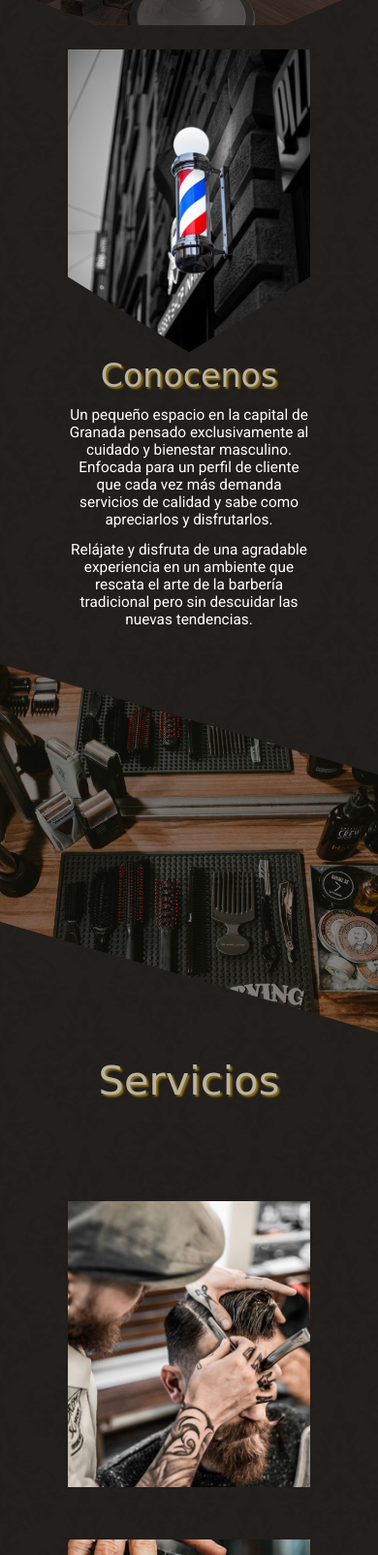
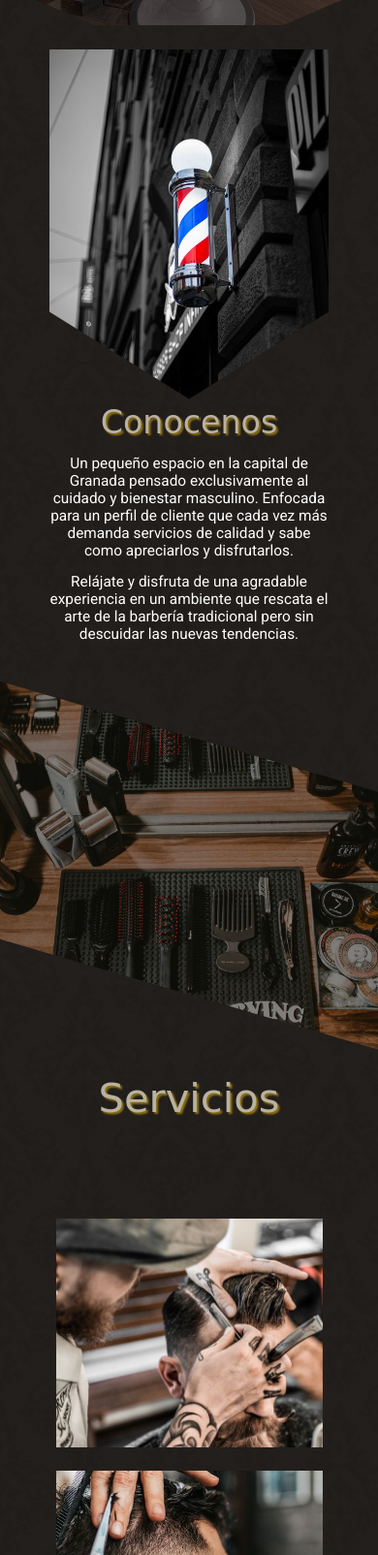
Before and after one commit to What-a-Shame/Stilizzato, a plain HTML site: page index.html in a window 390 px wide. Shown: the part 396-2000 px from the top of the page at 97% size. Drawn offline with Linux system fonts and the light colour scheme; a web font is replaced by a local one.

Commit message:
Nuevo responsive

```diff
--- a/style.css
+++ b/style.css
@@ -348,8 +348,8 @@ section#galeria div#imagenes {
 }
 
 section#galeria div#imagenes img {
-    max-width: 450px;
-    max-height: 45vh;
+    width: 450px;
+    height: 45vh;
     object-fit: cover;
     transition: all .3s ease-in-out;
 }
@@ -394,23 +394,55 @@ footer > div::after {
 
 /* Media Query */
 
-@media (max-width: 960px) {
-    .header div#logo {
-        margin-top: 50px;
+@media (max-width: 1120px) {
+    section#nosotros {
+        flex-direction: column-reverse;
+        justify-content: center;
+        align-items: center;
+    }
+
+    section#nosotros div#barbero img {
+        clip-path: polygon(0% 0%, 100% 0, 100% 75%, 50% 100%, 0 75%);
     }
 }
 
-@media (max-width: 768px) {
+@media (max-width: 960px) {
+    .header div#logo {
+        margin-top: 80px;
+    }
+
+    .header {
+        height: 70vh;
+    }
+
     .header {
         clip-path: polygon(0 0, 100% 0, 100% 90%, 75% 100%, 25% 100%, 0 90%);
     }
 }
 
+@media (max-width: 600px) {
+    main section {
+        width: 95%;
+        padding: 25px;
+    }
+
+    section#nosotros div#barbero,
+    section#nosotros div:first-child {
+        width: 90%;
+    }
+
+    section#servicios div#lista-servicios .container img,
+    section#galeria div#imagenes img {
+        width: 400px;
+        height: 35vh;
+    }
+
+    main section h2 {
+        font-size: 2.6em;
+    }
+}
+
 @media (max-width: 500px) {
-
-    .header {
-        height: 50vh;
-    }
 
     .header div#logo {
         width: 250px;
@@ -426,30 +458,19 @@ footer > div::after {
         font-size: 1.5em;
     }
 
-    section#servicios div#lista-servicios .container img {
-        width: 250px;
-        height: 35vh;
-    }
-
     section#nosotros div:first-child {
-        width: 250px;
         font-size: .8em;
     }
 
-    section#nosotros div#barbero {
-        width: 250px;
+    section#servicios div#lista-servicios .container img,
+    section#galeria div#imagenes img {
+        width: 350px;
+        height: 30vh;
     }
 
-    section#nosotros div:first-child {
-        width: 250px;
-    }
-
+    section#servicios div#lista-servicios .container,
     section#galeria div#imagenes {
         gap: 20px;
-    }
-
-    section#galeria div#imagenes img {
-        max-height: 25vh;
     }
 
     .fab {
@@ -457,44 +478,19 @@ footer > div::after {
     }
 }
 
-@media (max-width: 585px) {
-    main section {
-        width: 95%;
-        padding: 25px;
-    }
+@media (max-width: 400px) {
 
-    section#nosotros div#barbero {
-        width: 300px;
-    }
-
-    main section h2 {
-        font-size: 2.6em;
+    .header {
+        height: 50vh;
     }
 
     section#nosotros div:first-child {
-        width: 300px;
+        font-size: .8em;
+    }
+
+    section#servicios div#lista-servicios .container img,
+    section#galeria div#imagenes img {
+        width: 275px;
+        height: 28vh;
     }
 }
-
-@media (max-width: 400px) {
-    section#nosotros div#barbero {
-        width: 250px;
-    }
-
-    section#nosotros div:first-child {
-        width: 250px;
-        font-size: .8em;
-    }
-}
-
-@media (max-width: 1120px) {
-    section#nosotros {
-        flex-direction: column-reverse;
-        justify-content: center;
-        align-items: center;
-    }
-
-    section#nosotros div#barbero img {
-        clip-path: polygon(0% 0%, 100% 0, 100% 75%, 50% 100%, 0 75%);
-    }
-}
```
